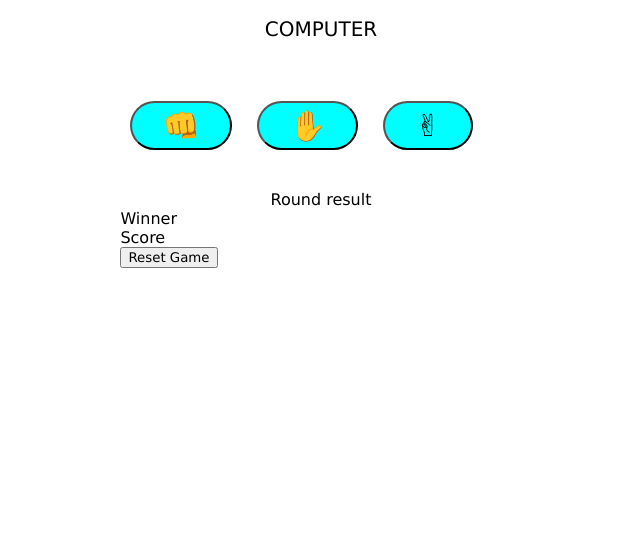
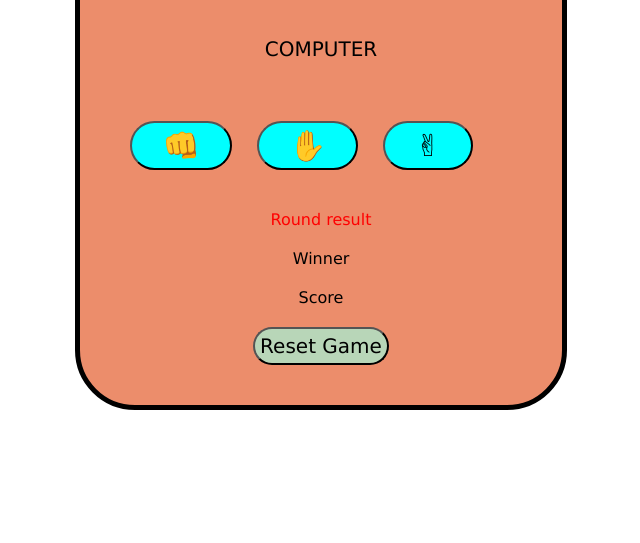
Before and after one commit to Olivia-it/RockPaperScissors, a plain HTML site: page index.html in a window 1280 px wide. Shown: the part 257-800 px from the top of the page, without its empty margins (319-959 px from the left). Drawn offline with Linux system fonts and the light colour scheme.

Commit message:
updates to css

```diff
--- a/index.html
+++ b/index.html
@@ -8,7 +8,7 @@
     <title>Document</title>
 </head>
 <body>
-
+<main>
 <div id="div1">
     <h1>GAME</h1>
     <h2>Rock Paper Scissors</h2>
@@ -25,7 +25,9 @@
     <p id="winner">winner</p>
     <p id="score">Score</p>
 
+    <div id="resetdiv">
     <button id="reset">Reset Game</button>
-
+</div>
+</main>
 </body>
 </html>
--- a/style.css
+++ b/style.css
@@ -3,9 +3,13 @@
     font-family: 'Lucida Sans', 'Lucida Sans Regular', 'Lucida Grande', 'Lucida Sans Unicode', Geneva, Verdana, sans-serif;
 }
 
-body {
+main {
     justify-self: center;
     max-width: 500px;
+    background-color: rgb(236, 141, 107);
+    border: black 5px solid;
+    padding: 20px 40px;
+    border-radius: 60px;
 
 }
 
@@ -19,7 +23,7 @@ body {
 }
 
 h1 { justify-self: center;
-    padding-bottom: 20px;
+    padding-bottom: 15px;
 }
 
 h2 {
@@ -54,4 +58,26 @@ h2 {
 
 #result {
     justify-self: center;
+    color: red;
 }
+
+#winner {
+    justify-self: center;
+    padding: 20px;
+}
+
+#score {
+    justify-self: center;
+}
+
+
+#resetdiv {
+    justify-self: center;
+    margin: 20px
+}
+#reset {
+    font-size: 20px;
+    padding: 5px;
+    background-color: rgb(184, 214, 184);
+    border-radius: 50px;
+}
```
Also changed, not shown: script.js (line endings or trailing spaces).
